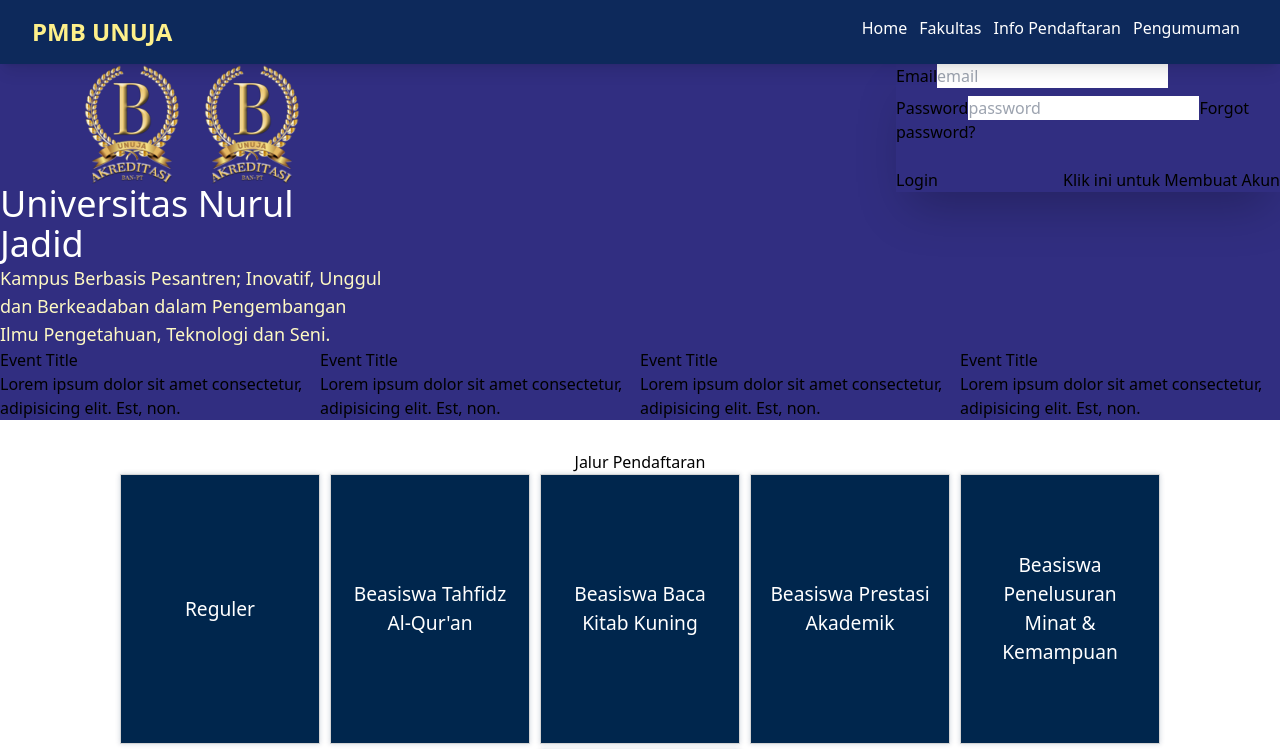
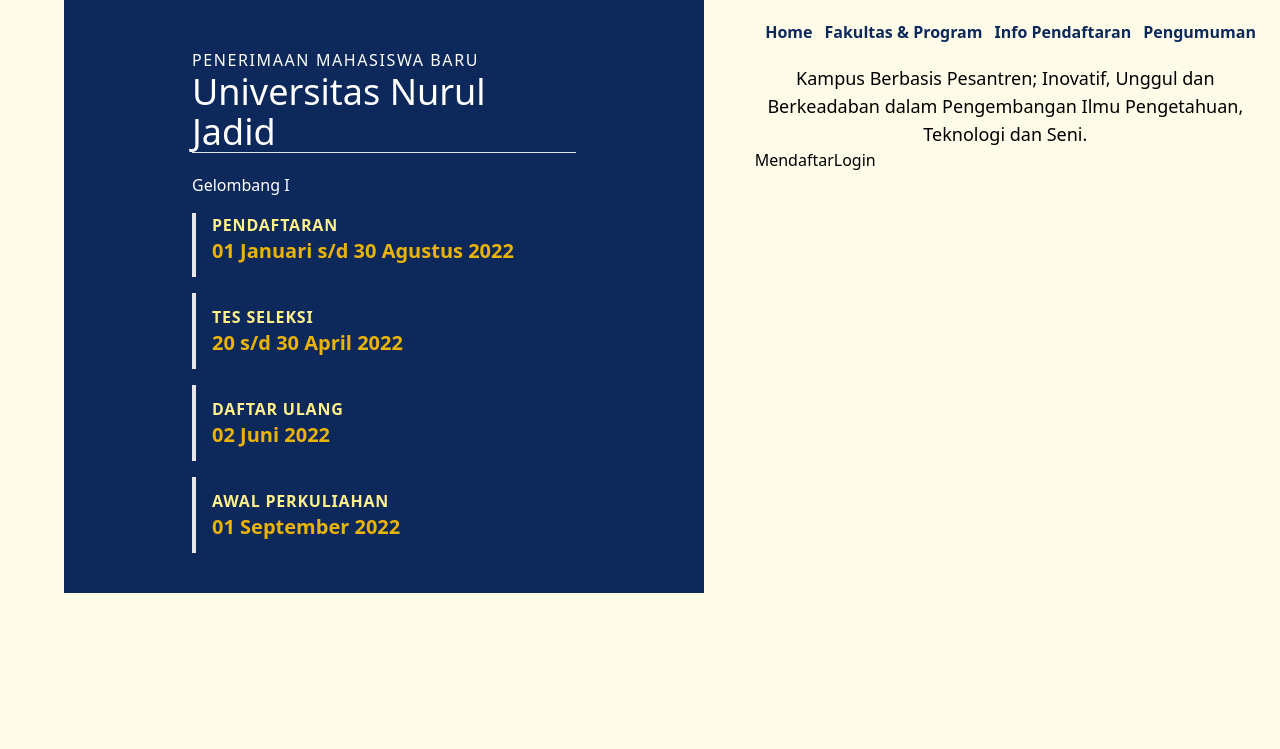
Before and after one commit to kocortowap1/pmb21, a Vue app: page / in a window 1280 px wide. Shown: the top 749 px of the page. Built offline with nearby package versions, Linux system fonts and the light colour scheme.

Commit message:
remove node-sass

```diff
--- a/src/components/Home/Navbar.vue
+++ b/src/components/Home/Navbar.vue
@@ -1,12 +1,15 @@
 <template>
-  <div class="flex  px-4 py-4 justify-between sticky top-0 z-20 bg-[#0d295b] shadow-lg">
+  <div
+    class="flex px-4 py-4 justify-between sticky top-0 z-20 bg-biru shadow-lg"
+  >
     <div class="px-2 mx-2 flex-none w-64">
       <a class="text-2xl font-bold cursor-pointer text-yellow-200" href="/">
         PMB UNUJA
       </a>
     </div>
     <!-- mobile menu button -->
-    <div class="block md:hidden ">
+    <div class="block md:hidden">
+      <button @click="isShowMobileMenu = !isShowMobileMenu">
         <svg
           xmlns="http://www.w3.org/2000/svg"
           class="h-6 w-6 text-white"
@@ -21,17 +24,28 @@
             d="M4 6h16M4 12h16M4 18h16"
           />
         </svg>
+      </button>
     </div>
-    <div class="hidden md:flex justify-end  px-2 w-full mr-4">
+    <!-- desktop menu list -->
+    <div class="hidden md:flex justify-end px-2 w-full mr-4">
       <div class="flex text-white space-x-3 transition-all">
-
         <a class="rounded-btn text-white" href="/">Home</a>
 
         <div class="relative group">
           <div tabindex="0" class="rounded-btn">Fakultas</div>
           <ul
             tabindex="0"
-            class="shadow-lg hidden group-hover:flex flex-col absolute z-20 bg-indigo-900 cursor-pointer w-64 "
+            class="
+              shadow-lg
+              hidden
+              group-hover:flex
+              flex-col
+              absolute
+              z-20
+              bg-biru
+              cursor-pointer
+              w-64
+            "
           >
             <li class="py-2 px-3 hover:bg-indigo-600">
               <a>Fakultas Agama Islam</a>
@@ -44,7 +58,7 @@
             </li>
             <li class="py-2 px-3 hover:bg-indigo-600">
               <a>Fakultas Sosial & Humaniora</a>
-            </li >
+            </li>
             <li class="py-2 px-3 hover:bg-indigo-600">
               <a>Program Pascasarjana</a>
             </li>
@@ -54,7 +68,17 @@
           <div tabindex="0" class="rounded-btn">Info Pendaftaran</div>
           <ul
             tabindex="0"
-            class="shadow-lg hidden group-hover:flex flex-col absolute z-20 bg-indigo-900 cursor-pointer w-64 "
+            class="
+              shadow-lg
+              hidden
+              group-hover:flex
+              flex-col
+              absolute
+              z-20
+              bg-biru
+              cursor-pointer
+              w-64
+            "
           >
             <li class="py-2 px-3 hover:bg-indigo-600">
               <a>Jalur Pendaftaran</a>
@@ -65,7 +89,6 @@
             <li class="py-2 px-3 hover:bg-indigo-600">
               <a>Panduan</a>
             </li>
-
           </ul>
         </div>
 
@@ -91,17 +114,87 @@
         Login
       </button>
     </div>
-
+    <aside
+      v-if="isShowMobileMenu"
+      class="
+        fixed
+        top-0
+        right-0
+        z-20
+        bg-white
+        h-screen
+        w-2/3
+        transition-opacity
+      "
+    >
+      <button class="absolute top-1 right-3" @click="isShowMobileMenu = !isShowMobileMenu">
+        <svg
+          xmlns="http://www.w3.org/2000/svg"
+          class="h-6 w-6"
+          fill="none"
+          viewBox="0 0 24 24"
+          stroke="currentColor"
+        >
+          <path
+            stroke-linecap="round"
+            stroke-linejoin="round"
+            stroke-width="2"
+            d="M6 18L18 6M6 6l12 12"
+          />
+        </svg>
+      </button>
+      <ul class="space-y-2">
+        <li class="px-4 py-2 border-b-2">
+          <a href="#">Home</a>
+        </li>
+        <li class="px-4 py-2 border-b-2">
+          <div>Fakultas & Program</div>
+          <ul>
+            <li class="pl-2 hover:bg-gray-400">
+              <a href="#">Fakultas Agama Islam</a>
+            </li>
+            <li class="pl-2 hover:bg-gray-400">
+              <a href="#">Fakultas Teknik</a>
+            </li>
+            <li class="pl-2 hover:bg-gray-400">
+              <a href="#">Fakultas Kesehatan</a>
+            </li>
+            <li class="pl-2 hover:bg-gray-400">
+              <a href="#">Fakultas Sosial & Humaniora</a>
+            </li>
+            <li class="pl-2 hover:bg-gray-400">
+              <a href="#">Program Pascasarjana</a>
+            </li>
+          </ul>
+        </li>
+        <li class="px-4 py-2 border-b-2">
+          <div>Info Pendaftaran</div>
+          <ul>
+            <li class="pl-2 hover:bg-gray-400">
+              <a href="#">Jalur Pendaftaran</a>
+            </li>
+            <li class="pl-2 hover:bg-gray-400">
+              <a href="#">Biaya Pendaftaran</a>
+            </li>
+            <li class="pl-2 hover:bg-gray-400">
+              <a href="#">Panduan Pendaftaran</a>
+            </li>
+          </ul>
+        </li>
+      </ul>
+    </aside>
   </div>
-
 </template>
 
 <script>
-
 import { mapGetters } from "vuex";
 export default {
   name: "mainNavbar",
-
+  data() {
+    return {
+      isShowMobileMenu: false,
+    };
+  },
   methods: {
     logout() {
       this.$store.dispatch("auth/logout").then(() => {
@@ -123,9 +216,5 @@
 };
 </script>
 
-<style lang="scss">
-// .navbar {
-// background-color: #fff !important;
-// z-index: 9000;
-// }
+<style >
 </style>
--- a/src/components/Home/jumbotron.vue
+++ b/src/components/Home/jumbotron.vue
@@ -1,9 +1,9 @@
 <template>
 <!-- class="bg-gradient-to-br from-blue-900 to-blue-500 min-w-full min-h-screen" -->
   <div
-    class="bg-indigo-900"
+    class="bg-biru"
   >
-    <div class="flex flex-col-reverse md:flex-row justify-between hero-content">
+    <div class="flex flex-col-reverse md:flex-row justify-around max-w-7xl h-screen">
       <div class="w-full md:w-96">
         <div class="flex justify-center">
           <img
--- a/src/layouts/FrontLayout.vue
+++ b/src/layouts/FrontLayout.vue
@@ -1,15 +1,15 @@
 <template>
   <div>
-      <navbar />
+      <!-- <navbar /> -->
       <router-view />
   </div>
 </template>
 <script>
-import Navbar from '../components/Home/Navbar.vue'
+// import Navbar from '../components/Home/Navbar.vue'
 export default {
     name: "HomeLayout",
     components: {
-        Navbar
+        // Navbar
     }
 
 }
--- a/src/router/index.js
+++ b/src/router/index.js
@@ -1,6 +1,6 @@
 import Vue from 'vue'
 import VueRouter from 'vue-router'
-import Home from '../views/Home.vue'
+import Home from '../views/Home2.vue'
 // import Pendaftar from '../views/Pendaftar.vue'
 Vue.use(VueRouter)
 
--- a/src/views/Home.vue
+++ b/src/views/Home.vue
@@ -4,13 +4,13 @@
       <Jumbotron />
     </section>
     <section class="my-md-2">
-      <Jalur />
+      <!-- <Jalur /> -->
     </section>
     <section class="my-0">
-      <Alur />
+      <!-- <Alur /> -->
     </section>
     <section>
-      <Footer />
+      <!-- <Footer /> -->
     </section>
 
   </div>
@@ -18,17 +18,17 @@
 
 <script>
 // @ is an alias to /src
-import Jalur from '../components/Home/jalur'
-import Alur from '../components/Home/alurReguler'
-import Footer from '../components/Home/Footer'
+// import Jalur from '../components/Home/jalur'
+// import Alur from '../components/Home/alurReguler'
+// import Footer from '../components/Home/Footer'
 import Jumbotron from '../components/Home/jumbotron'
 
 export default {
   name: 'Home',
   components: {
-    Jalur,
-    Alur,
-    Footer,
+    // Jalur,
+    // Alur,
+    // Footer,
     Jumbotron
   }
 }
--- /dev/null
+++ b/src/views/Home2.vue
@@ -0,0 +1,147 @@
+<template>
+  <div class="relative bg-yellow-50 h-screen">
+    <header class="flex justify-end pr-6">
+      <ul class="flex font-bold text-biru py-5 space-x-3 items-center">
+        <li>
+          <a href="/">Home</a>
+        </li>
+        <li>
+          <div class="relative group">
+            Fakultas & Program
+
+            <ul
+              class="
+                hidden
+                group-hover:flex
+                flex-col
+                w-64
+                absolute
+                z-20
+                bg-white
+                shadow-md
+              "
+            >
+              <li
+                class="py-2 px-2 hover:bg-biru hover:text-white font-semibold"
+              >
+                <a href="#">Fakultas Agama Islam</a>
+              </li>
+              <li
+                class="py-2 px-2 hover:bg-biru hover:text-white font-semibold"
+              >
+                <a href="#">Fakultas Teknik</a>
+              </li>
+              <li
+                class="py-2 px-2 hover:bg-biru hover:text-white font-semibold"
+              >
+                <a href="#">Fakultas Kesehatan</a>
+              </li>
+              <li
+                class="py-2 px-2 hover:bg-biru hover:text-white font-semibold"
+              >
+                <a href="#">Fakultas Sosial & Humaniora</a>
+              </li>
+              <li
+                class="py-2 px-2 hover:bg-biru hover:text-white font-semibold"
+              >
+                <a href="#">Program Pascasarjana</a>
+              </li>
+            </ul>
+          </div>
+        </li>
+        <li>
+          <div class="relative group">Info Pendaftaran</div>
+          <ul class="hidden group-hover:flex absolute z-20">
+            <li>
+              <a href="#">Jalur Pendaftaran</a>
+            </li>
+            <li>
+              <a href="#">Alur Pendaftaran</a>
+            </li>
+            <li>
+              <a href="#">Panduan Pendaftaran</a>
+            </li>
+          </ul>
+        </li>
+        <li>
+          <a href="#">Pengumuman</a>
+        </li>
+      </ul>
+    </header>
+    <div class="absolute top-0 left-16 w-1/2 bg-biru pt-12 pb-6">
+      <div class="flex flex-col px-8 md:px-16 mx-4 md:mx-16">
+        <div class="self-stretch">
+          <span class="text-white uppercase tracking-widest"
+            >penerimaan mahasiswa baru</span
+          >
+          <h1
+            class="
+              text-3xl
+              md:text-4xl
+              text-white text-center
+              md:text-left
+              border-b-[1px]
+              mb-5
+            "
+          >
+            Universitas Nurul Jadid
+          </h1>
+          <h3 class="text-white">Gelombang I</h3>
+          <ul>
+            <li class="border-l-4 my-4 px-4 pb-3">
+              <div
+                class="text-yellow-200 font-semibold uppercase tracking-wider"
+              >
+                Pendaftaran
+              </div>
+              <div class="text-yellow-500 font-semibold text-xl">
+                01 Januari s/d 30 Agustus 2022
+              </div>
+            </li>
+            <li class="border-l-4 my-4 px-4 py-3">
+              <div
+                class="text-yellow-200 font-semibold uppercase tracking-wider"
+              >
+                Tes Seleksi
+              </div>
+              <div class="text-yellow-500 font-semibold text-xl">
+                20 s/d 30 April 2022
+              </div>
+            </li>
+            <li class="border-l-4 my-4 px-4 py-3">
+              <div
+                class="text-yellow-200 font-semibold uppercase tracking-wider"
+              >
+                Daftar Ulang
+              </div>
+              <div class="text-yellow-500 font-semibold text-xl">
+                02 Juni 2022
+              </div>
+            </li>
+            <li class="border-l-4 my-4 px-4 py-3">
+              <div
+                class="text-yellow-200 font-semibold uppercase tracking-wider"
+              >
+                Awal Perkuliahan
+              </div>
+              <div class="text-yellow-500 font-semibold text-xl">
+                01 September 2022
+              </div>
+            </li>
+          </ul>
+        </div>
+      </div>
+    </div>
+    <div class="grid grid-cols-12 ">
+      <div class="col-start-8 col-end-13 pl-2 pr-6">
+        <p class="text-center md:text-lg">
+          Kampus Berbasis Pesantren; Inovatif, Unggul dan Berkeadaban
+          <span>dalam Pengembangan Ilmu Pengetahuan, Teknologi dan Seni.</span>
+        </p>
+        <button>Mendaftar</button>
+        <button>Login</button>
+      </div>
+    </div>
+  </div>
+</template>
+scri
```
Also changed, not shown: src/assets/svg/iso-31.svg (added). Lines whose indentation alone changed are shown as unchanged.
